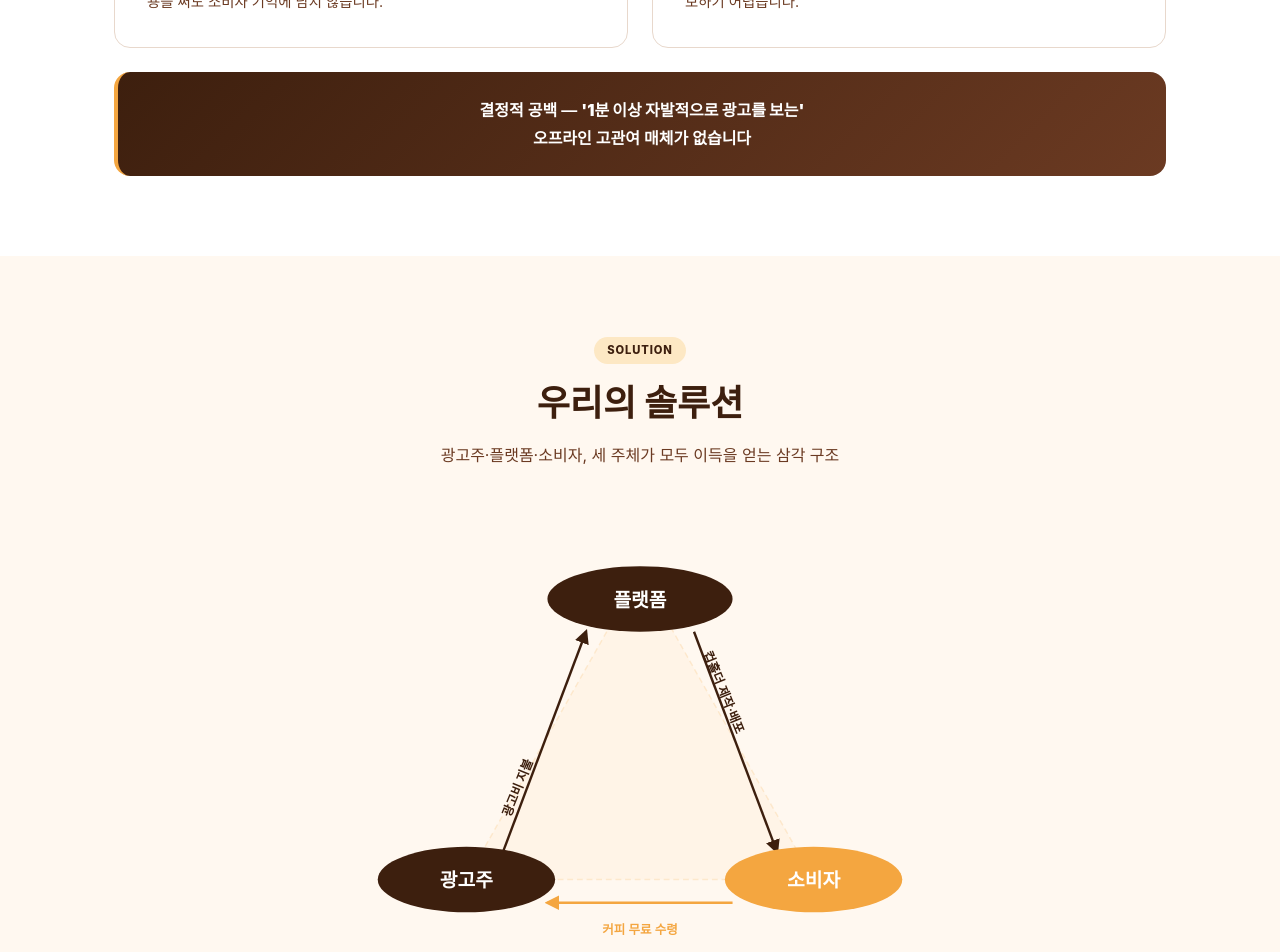
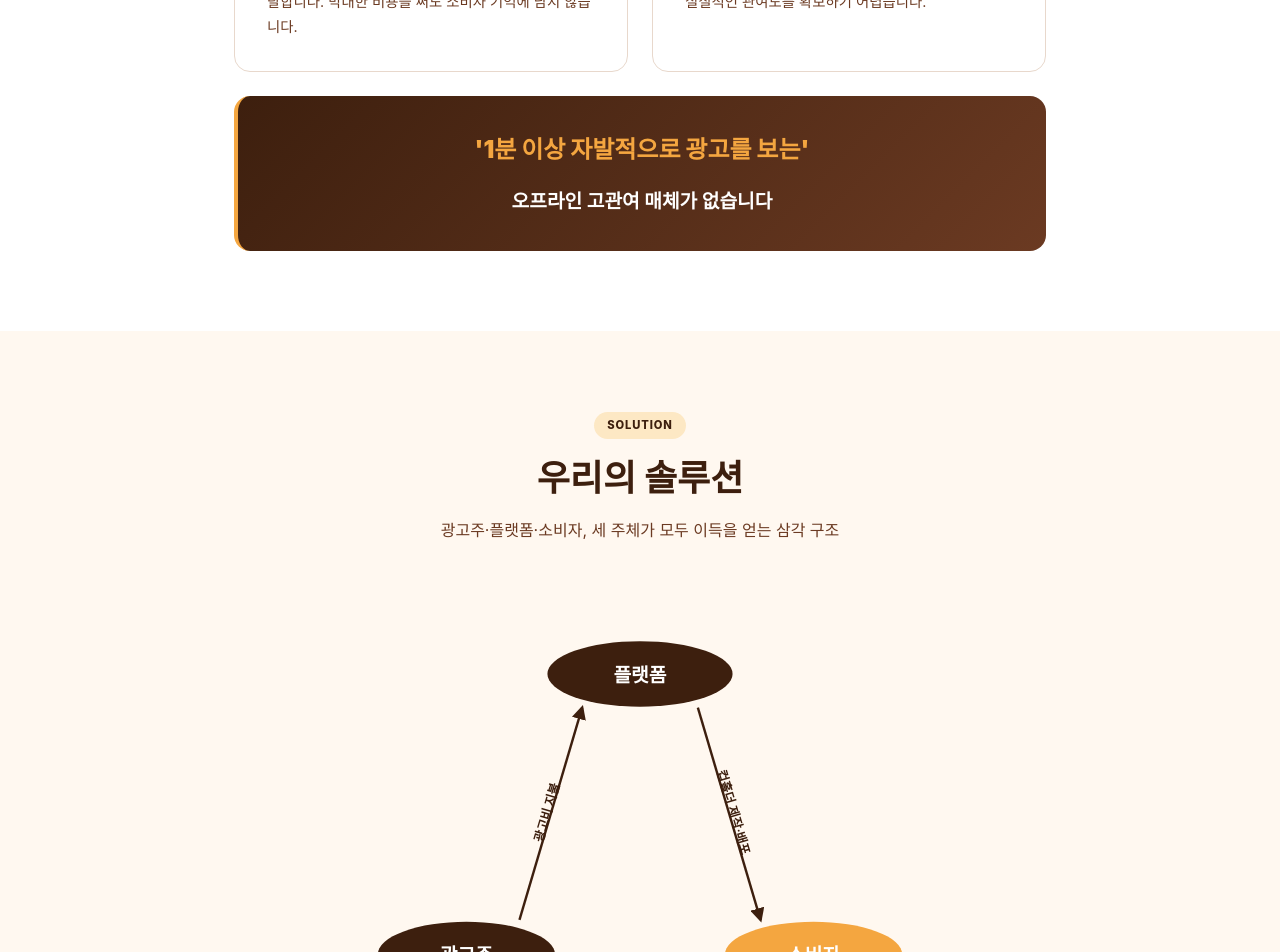
Before and after one commit to sejingreat-dot/landing-page, a Next.js app: page / in a window 1280 px wide. Shown: the part 1220-2172 px from the top of the page. Built offline with nearby package versions, Linux system fonts and the light colour scheme; a web font is replaced by a local one.

Commit message:
카피문구 변경 및 오류, 눈에 안띄는 것 수정

```diff
--- a/app/globals.css
+++ b/app/globals.css
@@ -46,7 +46,7 @@ body {
 /* ── Layout helpers ── */
 .section {
   padding: 5rem 1.5rem;
-  max-width: 1100px;
+  max-width: 860px;
   margin: 0 auto;
 }
 
@@ -189,7 +189,7 @@ body {
 }
 
 .hero-p {
-  font-size: clamp(1rem, 2vw, 1.2rem);
+  font-size: clamp(1rem, 2vw, 1.4rem);
   color: #6B3A22;
   line-height: 1.75;
   max-width: 580px;
@@ -287,12 +287,23 @@ body {
   background: linear-gradient(135deg, #3D1F0E 0%, #6B3A22 100%);
   color: white;
   border-radius: 16px;
-  padding: 1.5rem 2rem;
+  padding: 2rem;
   text-align: center;
-  font-size: 1rem;
-  font-weight: 600;
-  line-height: 1.75;
+  line-height: 1.8;
   border-left: 4px solid #F4A640;
+}
+
+.callout-highlight {
+  font-size: clamp(1.15rem, 3vw, 1.5rem);
+  font-weight: 800;
+  color: #F4A640;
+  margin-bottom: 0.8rem;
+}
+
+.callout-sub {
+  font-size: clamp(1rem, 2.2vw, 1.2rem);
+  font-weight: 700;
+  color: white;
 }
 
 /* ── Solution section ── */
--- a/app/page.tsx
+++ b/app/page.tsx
@@ -56,11 +56,11 @@ export default function Home() {
               MVP 검증 완료 · 2차 파트너 모집 중
             </div>
             <h1 className="hero-h1">
-              1~3초 스킵 없이,
+              잠깐이 아닌
               <br />
-              <em>49분 동안</em> 타깃 손에
+              <em>49분</em>동안 <em>경험을</em>
               <br />
-              직접 닿습니다
+              제공합니다.
             </h1>
             <p className="hero-p">
               컵홀더 광고 플랫폼 — 광고비로 소비자 커피값을 해결하는
@@ -141,10 +141,10 @@ export default function Home() {
             </div>
 
             <div className="problem-callout fade-in">
-              결정적 공백 —{" "}
-              <strong>&#39;1분 이상 자발적으로 광고를 보는&#39;</strong>
-              <br />
-              오프라인 고관여 매체가 없습니다
+              <div className="callout-highlight">
+                <strong>&#39;1분 이상 자발적으로 광고를 보는&#39;</strong>
+              </div>
+              <div className="callout-sub">오프라인 고관여 매체가 없습니다</div>
             </div>
           </div>
         </section>
@@ -195,34 +195,25 @@ export default function Home() {
                   <path d="M 0 0 L 10 5 L 0 10 z" fill="#F4A640" />
                 </marker>
                 {/* Paths for diagonal text labels */}
-                <path id="lp" d="M 132 344 L 226 114" />
-                <path id="rp" d="M 334 114 L 428 344" />
+                <path id="lp" d="M 155 340 L 220 120" />
+                <path id="rp" d="M 340 120 L 405 340" />
               </defs>
-
-              {/* Background triangle outline */}
-              <polygon
-                points="280,58 100,376 460,376"
-                fill="rgba(244,166,64,0.05)"
-                stroke="rgba(244,166,64,0.18)"
-                strokeWidth="1.5"
-                strokeDasharray="6,4"
-              />
 
               {/* Arrows */}
               <line
-                x1="138"
-                y1="347"
-                x2="224"
-                y2="119"
+                x1="155"
+                y1="340"
+                x2="220"
+                y2="120"
                 stroke="#3D1F0E"
                 strokeWidth="2.5"
                 markerEnd="url(#ah-dark)"
               />
               <line
-                x1="336"
-                y1="119"
-                x2="422"
-                y2="347"
+                x1="340"
+                y1="120"
+                x2="405"
+                y2="340"
                 stroke="#3D1F0E"
                 strokeWidth="2.5"
                 markerEnd="url(#ah-dark)"
@@ -244,7 +235,7 @@ export default function Home() {
                 fontWeight="600"
                 fontFamily="Pretendard, -apple-system, sans-serif"
               >
-                <textPath href="#lp" startOffset="14%">
+                <textPath href="#lp" startOffset="50%" textAnchor="middle" dy="-70">
                   광고비 지불
                 </textPath>
               </text>
@@ -254,7 +245,7 @@ export default function Home() {
                 fontWeight="600"
                 fontFamily="Pretendard, -apple-system, sans-serif"
               >
-                <textPath href="#rp" startOffset="12%">
+                <textPath href="#rp" startOffset="50%" textAnchor="middle" dy="-70">
                   컵홀더 제작·배포
                 </textPath>
               </text>
```
